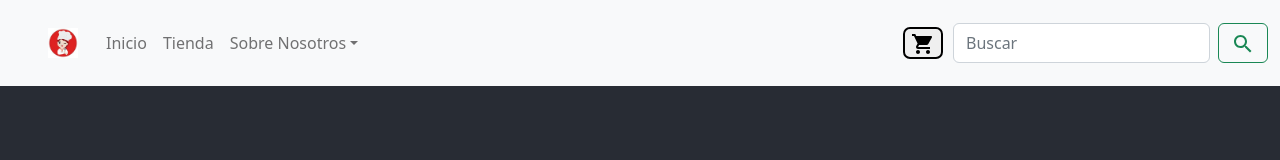
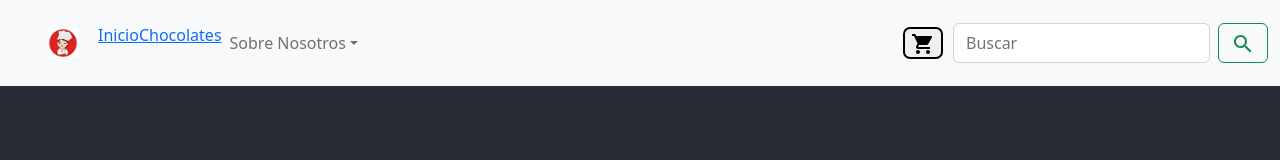
Before and after one commit to martinnemi4/Aromas-By-Cande, a React (Create React App) app: page / in a window 1280 px wide. Shown: the top 160 px of the page. Built offline with nearby package versions, Linux system fonts and the light colour scheme.

Commit message:
Ultimo cambio

```diff
--- a/src/App.js
+++ b/src/App.js
@@ -6,12 +6,12 @@ import NavBar from './Components/NavBar/NavBar';
 import ItemListContainer from "./Components/ItemListContainer/ItemListContainer"
 import Item from './Components/Item/Item';
 import ItemDetailContainer from './Components/ItemDetailContainer/ItemDetailContainer';
-
-
+import {BrowserRouter, Routes, Route} from "react-router-dom";
 
 function App() {
   return (
     <div className="App">
+      <BrowserRouter>
       <div>
         <NavBar></NavBar>
       </div>
@@ -20,8 +20,12 @@ function App() {
         <h1 className='titulo'>AROMAS BY CANDE</h1>
       </header>
       <main className='product-cards'>
-        <ItemListContainer/>
+      <Routes>
+      <Route path="/" element={<ItemListContainer />}/>
+      <Route path='/category/:id' element={<ItemListContainer/>}/>
+        </Routes>
       </main>
+      </BrowserRouter>
 
       <footer>
         <p><b>Aromas By Cande&reg; <br></br> Web Design by <a href='https://www.linkedin.com/in/martin-nemi/' target="_blank">Martin Nemi</a> with ♥ and 🧠!</b></p>
--- a/src/Components/ItemDetailContainer/ItemDetailContainer.js
+++ b/src/Components/ItemDetailContainer/ItemDetailContainer.js
@@ -1,21 +1,24 @@
 import React, {useState, useEffect} from "react";
-import ItemDetail from "../ItemDetail/ItemDetail"
+import ItemDetail from "../ItemDetail/ItemDetail";
+import { useParams } from "react-router-dom";
 
 
 
 const ItemDetailContainer = () => {
     const [product, setProduct]= useState([])
-    const id= 1;
+    const {id}= useParams();
 
     const arrayDeproductos = [
         {
             id: 1,
+            category: "chocolates",
             nombre: "Torta de Oreo",
             precio: "$5.000",
             imagen: "https://www.recetasderechupete.com/wp-content/uploads/2019/11/Tarta-de-Oreo.jpg"
         },
         {
             id: 2,
+            category: "chocolates",
             nombre: "Chocotorta",
             precio: "$5.000",
             imagen: "https://www.clarin.com/img/2020/07/15/la-chocotorta-perfecta-planeta___qH4UH5dLO_1256x620__1.jpg"
--- a/src/Components/ItemListContainer/ItemListContainer.js
+++ b/src/Components/ItemListContainer/ItemListContainer.js
@@ -2,16 +2,22 @@ import React, {useState, useEffect} from 'react'
 import "./ItemListContainer.css"
 import ItemList from '../ItemList/ItemList'
 import { ImageNotSupported } from '@mui/icons-material';
+import { useParams } from 'react-router-dom';
 const ItemListContainer = () => {
   const [products, setProducts] = useState([]);
+  const {id} = useParams();
 
   const arrayDeproductos = [
     {
+      id: 1,
+      category: "chocolates",
       nombre: "Torta de Oreo",
       precio: "$5.000",
       imagen: "https://www.recetasderechupete.com/wp-content/uploads/2019/11/Tarta-de-Oreo.jpg"
     },
     {
+      id: 2,
+      category: "chocolates",
       nombre: "Chocotorta",
       precio: "$5.000",
       imagen: "https://www.clarin.com/img/2020/07/15/la-chocotorta-perfecta-planeta___qH4UH5dLO_1256x620__1.jpg"
@@ -35,7 +41,7 @@ const ItemListContainer = () => {
   useEffect(() => {
     promise
       .then((res)=> {
-        setProducts(res);
+        setProducts(id ? res.filter((product)=> product.category == id) : res);
       })
       .catch((error)=> console.log(error));
   }, []
--- a/src/Components/NavBar/NavBar.js
+++ b/src/Components/NavBar/NavBar.js
@@ -8,6 +8,7 @@ import ShoppingCartIcon from "../CartWidget/CartWidget"
 import SearchIcon from '@mui/icons-material/Search';
 import logo from '../../img/logo.jpg'
 import './NavBar.css'
+import {Link} from "react-router-dom";
 
 
 function NavBar() {
@@ -23,8 +24,8 @@ function NavBar() {
         <Nav className="me-auto my-2 my-lg-0"
             style={{ maxHeight: '100px' }}
             navbarScroll>
-            <Nav.Link href='../ItemListContainer/ItemListContainer.js'>Inicio</Nav.Link>
-            <Nav.Link href='../ItemListContainer/ItemListContainer.js'>Tienda</Nav.Link>
+            <Link to="/">Inicio</Link>
+            <Link to="/category/chocolates">Chocolates</Link>
             <NavDropdown title="Sobre Nosotros" id="navbarScrollingDropdown">
                 <NavDropdown.Item href="../ItemListContainer/ItemListContainer.js">Quienes Somos</NavDropdown.Item>
                 <NavDropdown.Item href="#action4">
```
